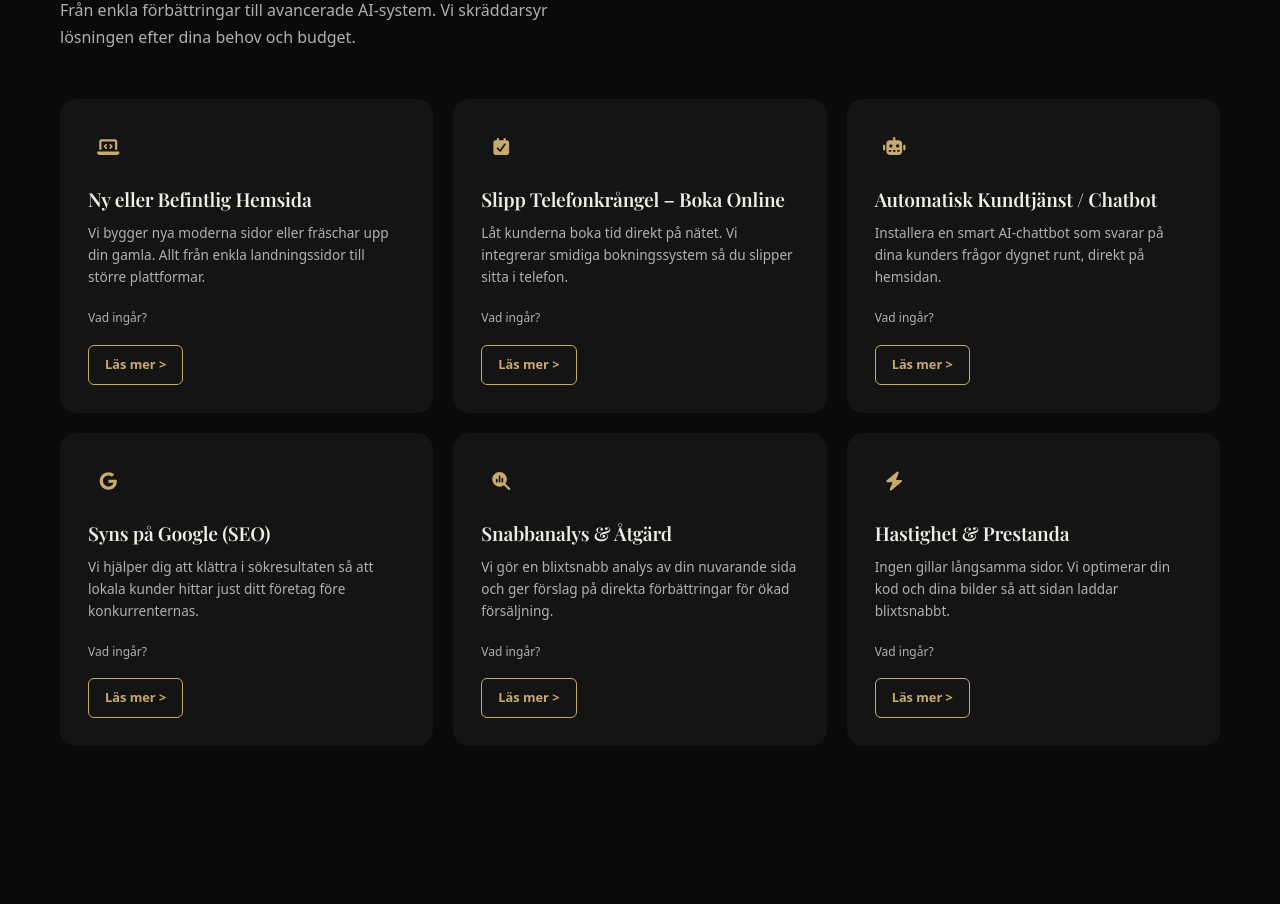
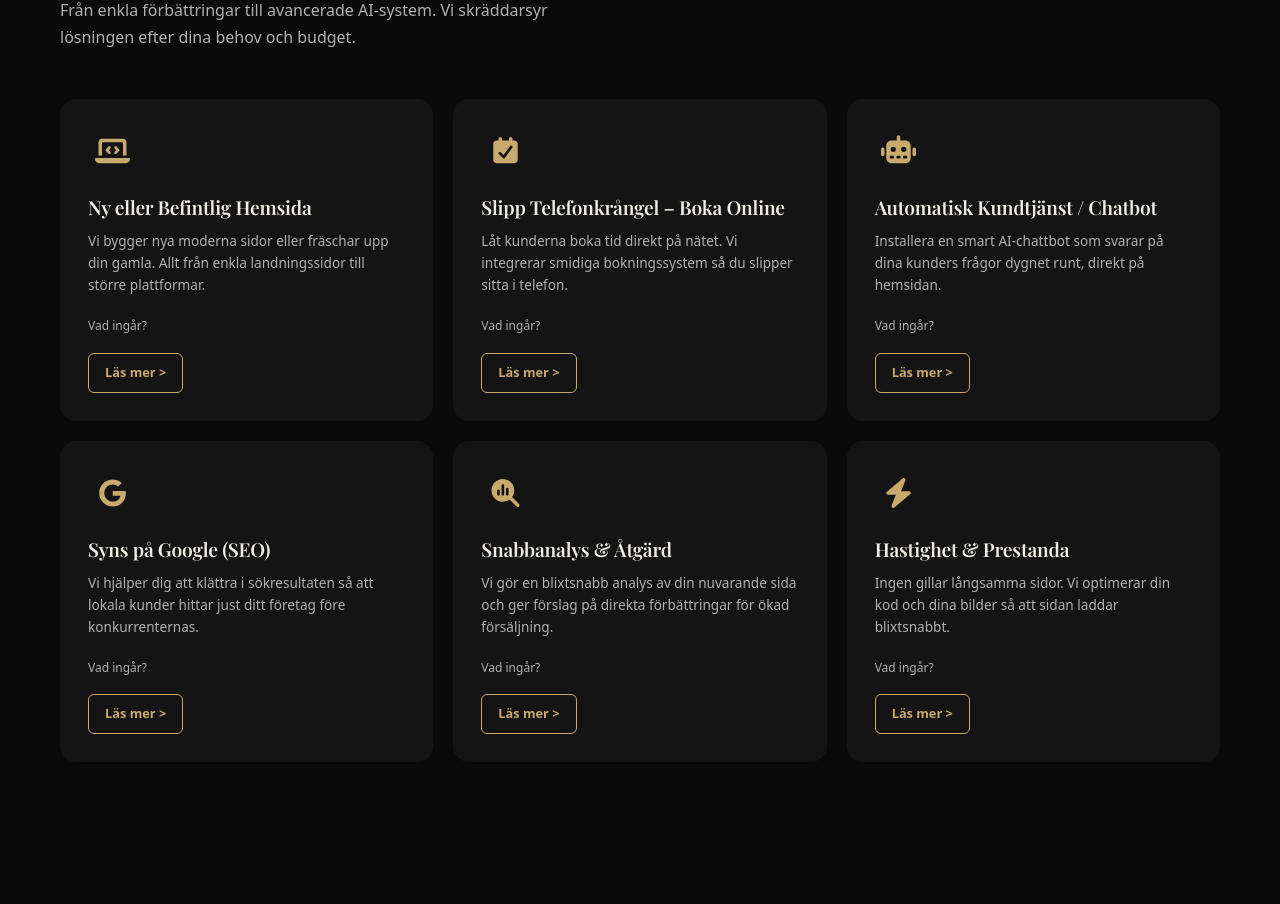
Before and after one commit to ronnedahl/my-company-page-fullstack, a Next.js app in the folder next-app/: page / in a window 1280 px wide. Shown: the part 1849-2753 px from the top of the page. Built offline with nearby package versions, Linux system fonts and the light colour scheme; no server answers; grey boxes are pictures that could not be loaded.

Commit message:
icon-size changed to 28px from 18 px

```diff
--- a/next-app/src/components/sections/ServiceCard.tsx
+++ b/next-app/src/components/sections/ServiceCard.tsx
@@ -10,8 +10,8 @@ export default function ServiceCard({
 }: ServiceCardData) {
   return (
     <div className="bg-card-bg text-text p-7 rounded-[16px] transition-all duration-300 hover:bg-[#1a1a1a] hover:-translate-y-1">
-      <div className="text-accent-green w-10 h-10 flex items-center justify-center rounded-lg mb-5">
-        <FontAwesomeIcon icon={icon} className="text-lg" />
+      <div className="text-accent-green w-12 h-12 flex items-center justify-center rounded-lg mb-5">
+        <FontAwesomeIcon icon={icon} className="text-[28px]" />
       </div>
       <h3 className="text-[1.2rem] font-semibold mb-2.5">{title}</h3>
       <p className="text-[0.85rem] text-gray-text mb-5 leading-relaxed">
```
